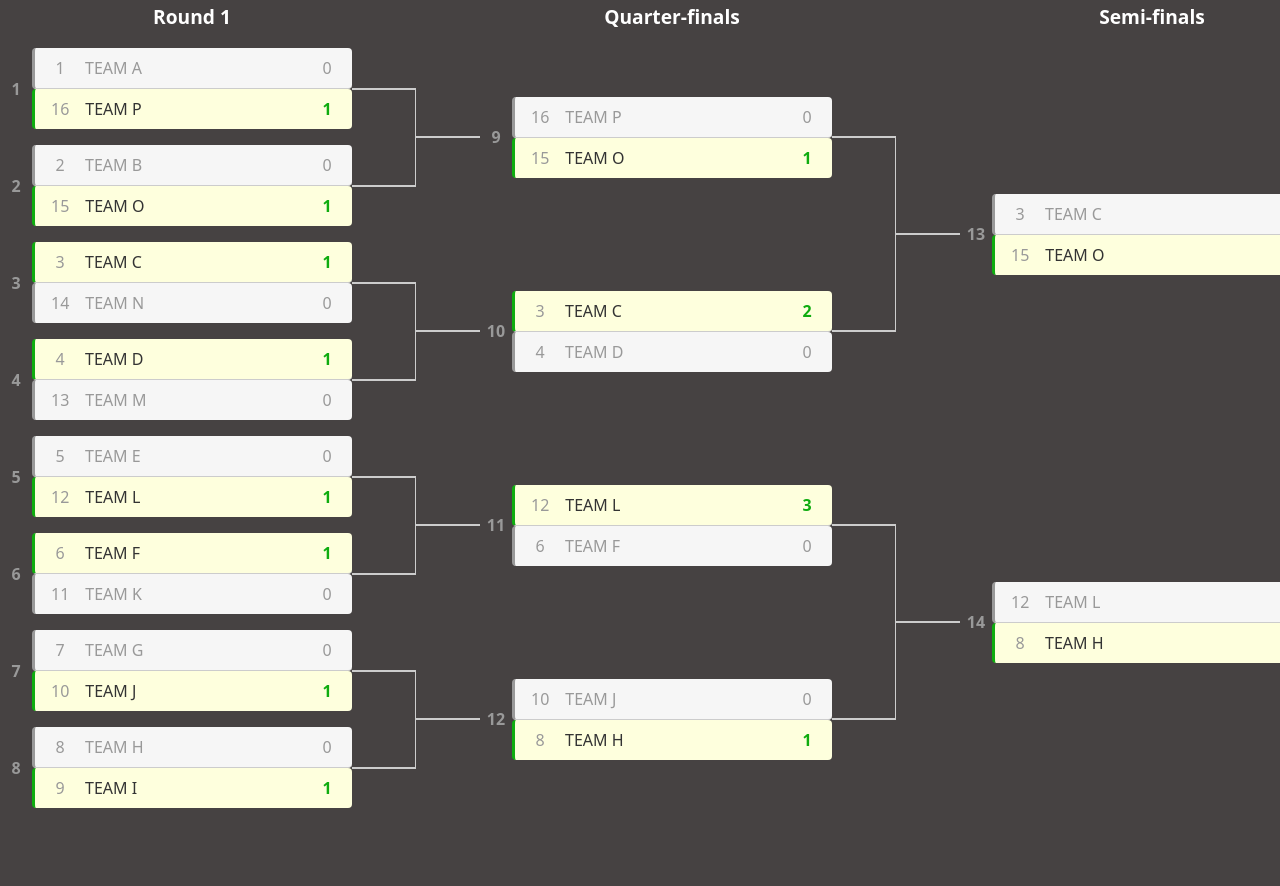
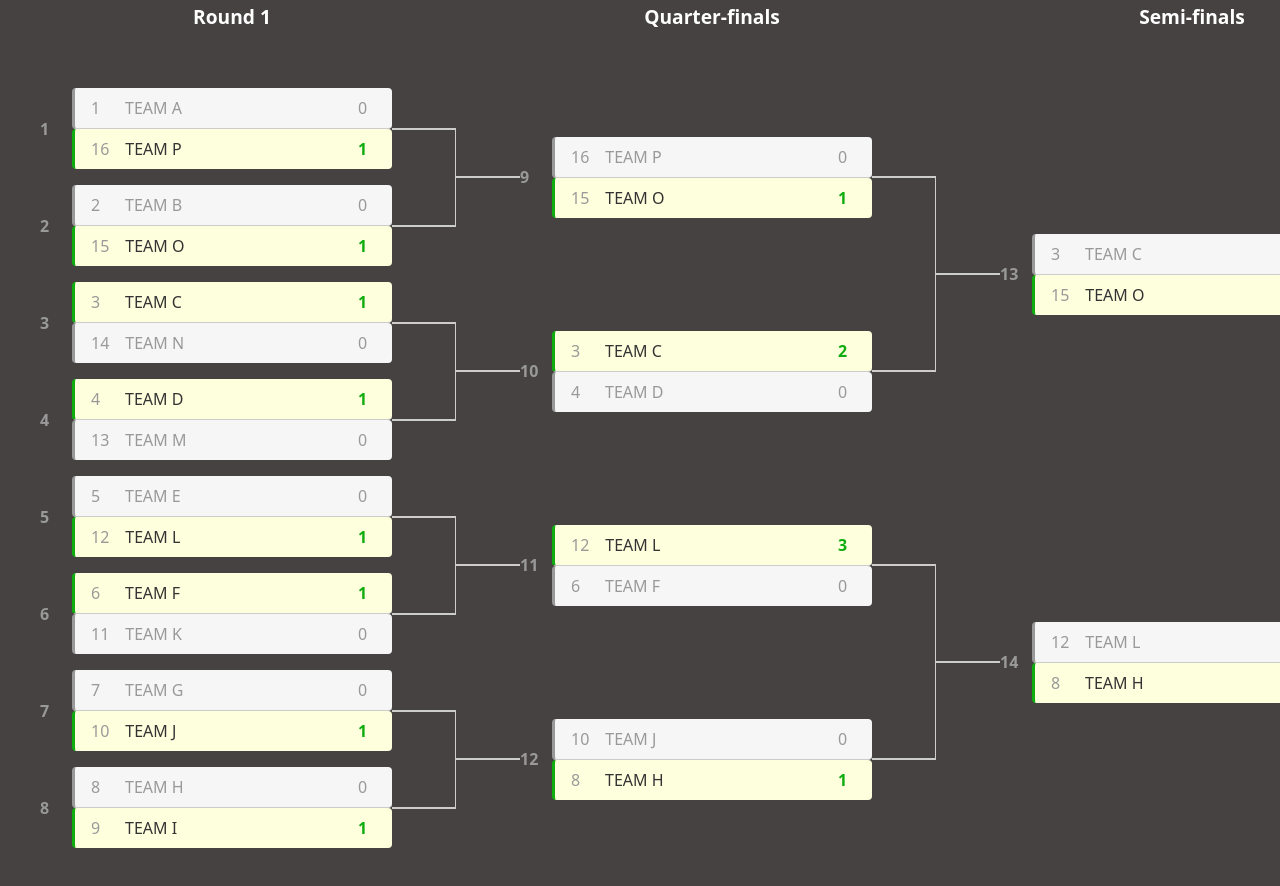
Before and after one commit to ozanisgor/tournament-tree, a Next.js app: page / in a window 1280 px wide. Shown: the top 886 px of the page. Before the commit the page ends 816 px from the top, so only its background shows below. Built offline with nearby package versions, Linux system fonts and the light colour scheme.

Commit message:
ADD: cup animation

```diff
--- a/components/Bracket.tsx
+++ b/components/Bracket.tsx
@@ -3,18 +3,15 @@ import RoundHeader from "./RoundHeader";
 import Round from "./Round";
 import Connector from "./Connector";
 import { matches } from "@/data/matches";
-import Image from "next/image";
-import cup from "@/public/images/cup.png";
-import { useChampion } from "@/store/champion";
+import Champion from "./Champion";
 
 export default function Bracket() {
   const rounds = convertMatchesToRounds(matches);
-  const { champion } = useChampion();
 
   return (
-    <div className="overflow-auto max-w-7xl relative">
+    <div className="relative">
       <div className="flex flex-col gap-5">
-        <div className="flex text-white absolute">
+        <div className="flex text-white absolute mx-10 text-center">
           {rounds.map((round) => (
             <RoundHeader
               key={`${round}-header-${round.round}}`}
@@ -23,7 +20,7 @@ export default function Bracket() {
             />
           ))}
         </div>
-        <div className="flex mt-10">
+        <div className="flex justify-center mx-10 my-20">
           {rounds.map((round, index) => {
             const roundNumber = rounds.length - index;
 
@@ -43,11 +40,7 @@ export default function Bracket() {
               />,
             ];
           })}
-          <div className="flex flex-col items-center justify-center ml-10 gap-3">
-            <h3 className="text-white">Champion</h3>
-            <Image src={cup} alt="cup" width={150} height={150} className="" />
-            <p className="text-white">{champion?.name}</p>
-          </div>
+          <Champion />
         </div>
       </div>
     </div>
--- /dev/null
+++ b/components/Champion.tsx
@@ -0,0 +1,33 @@
+import Image from "next/image";
+import cup from "@/public/images/cup.png";
+import { useChampion } from "@/store/champion";
+import { motion } from "framer-motion";
+
+const BounceTransition = {
+  y: {
+    duration: 0.7,
+    repeat: Infinity,
+    repeatType: "reverse",
+    ease: "easeOut",
+  },
+};
+
+export default function Champion() {
+  const { champion } = useChampion();
+
+  return (
+    <div className="flex flex-col items-center justify-center mx-10 gap-4 w-52">
+      <h3 className="text-white">Champion</h3>
+
+      <motion.div
+        transition={BounceTransition}
+        animate={{
+          y: ["8%", "-8%"],
+        }}
+      >
+        <Image src={cup} alt="cup" width={200} height={200} />
+      </motion.div>
+      <p className="text-white">{champion?.name}</p>
+    </div>
+  );
+}
--- a/package.json
+++ b/package.json
@@ -9,6 +9,7 @@
     "lint": "next lint"
   },
   "dependencies": {
+    "framer-motion": "^10.16.4",
     "next": "13.5.6",
     "react": "^18",
     "react-dom": "^18",
--- a/pages/index.tsx
+++ b/pages/index.tsx
@@ -2,7 +2,7 @@ import Bracket from "../components/Bracket";
 
 export default function Home() {
   return (
-    <div className="flex justify-center text-center">
+    <div className="overflow-auto max-w-8xl flex mx-auto">
       <Bracket />
     </div>
   );
```
Also changed, not shown: 1 other file (tests, documents, lock files or other folders).
